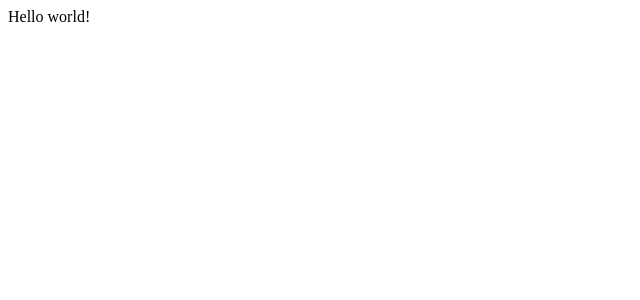
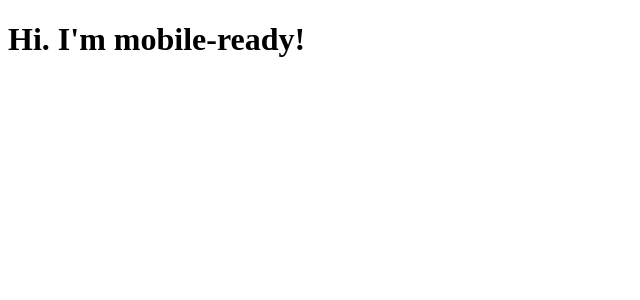
Before and after one commit to roosnic1/woctm, a Next.js app: page / in a window 1280 px wide. Shown: the top 300 px of the page, without its empty margins (0-640 px from the left). Built offline with nearby package versions, Linux system fonts and the light colour scheme.

Commit message:
minor improvement

```diff
--- a/package.json
+++ b/package.json
@@ -3,6 +3,8 @@
     "next": "^1.0.1"
   },
   "scripts": {
-    "dev": "next"
+    "dev": "next",
+    "build": "next build",
+    "start": "next start"
   }
 }
--- a/pages/index.js
+++ b/pages/index.js
@@ -1,4 +1,10 @@
 import React from 'react'
-
-
-export default () => <div>Hello world!</div>
+import Head from 'next/head'
+export default () => (
+  <div>
+    <Head>
+      <meta name="viewport" content="width=device-width, initial-scale=1" />
+    </Head>
+    <h1>Hi. I'm mobile-ready!</h1>
+  </div>
+)
```
